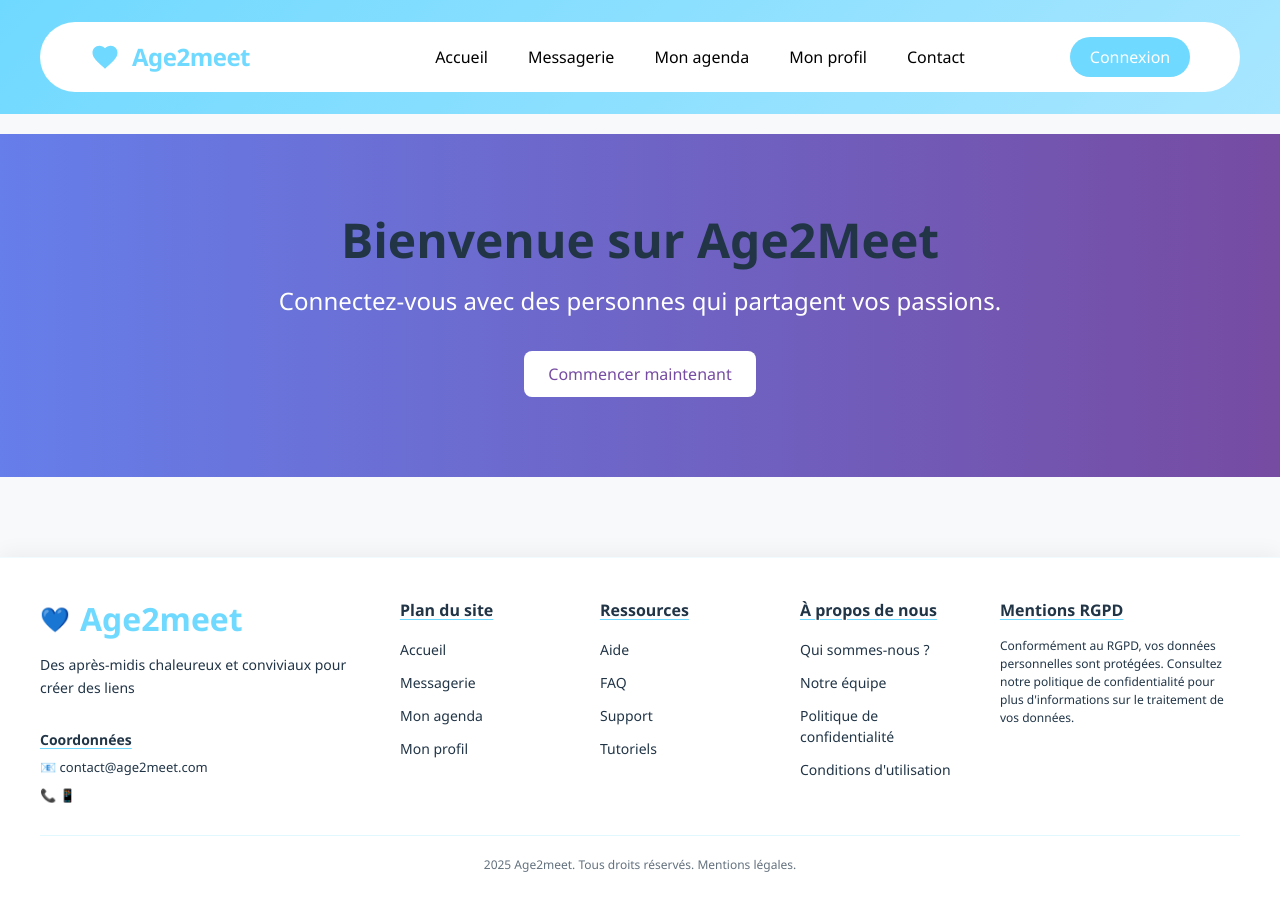
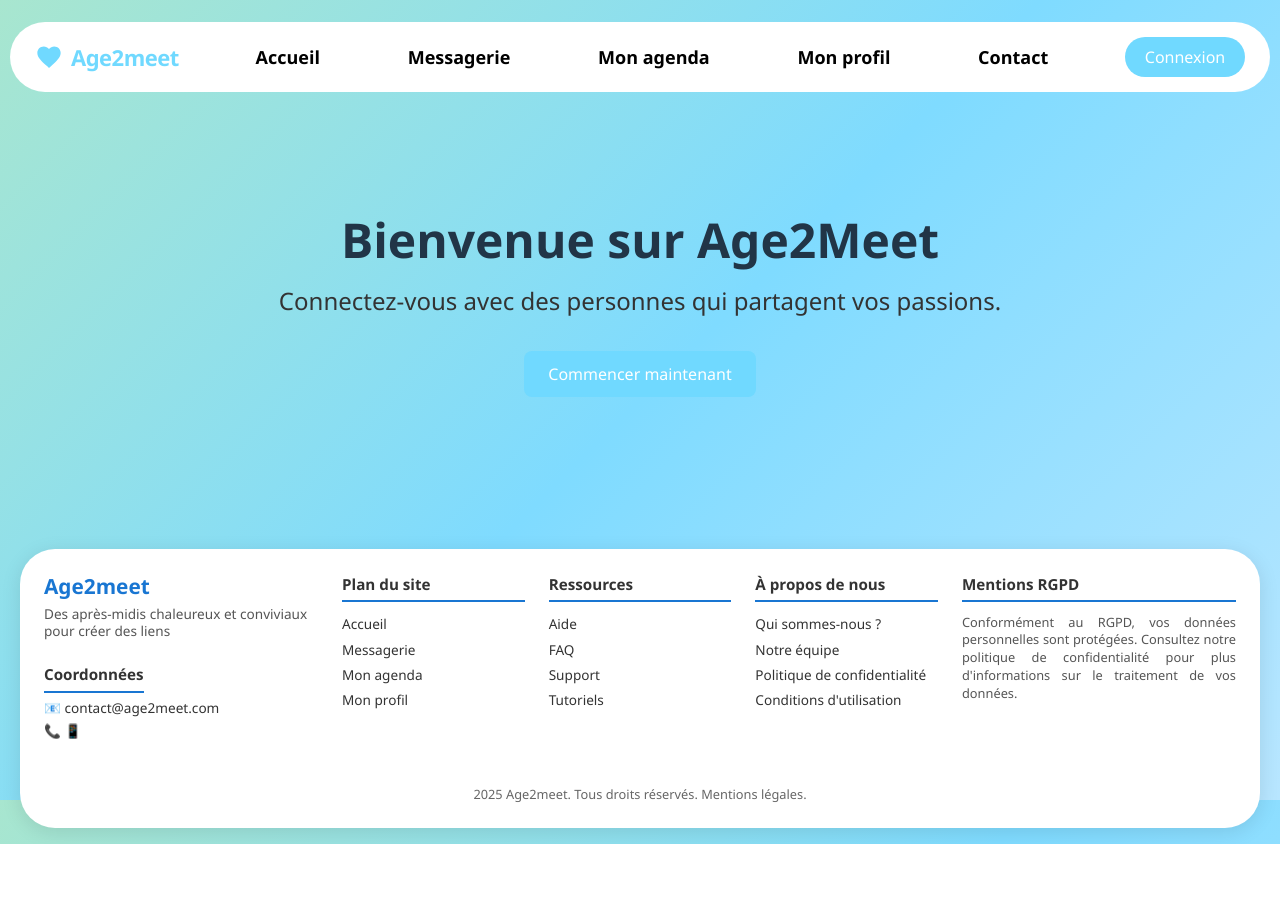
Before and after one commit to LogeshD2/Age2MeetFront, a React (Vite) app: page / in a window 1280 px wide. Shown: the top 910 px of the page. After the commit the page ends 844 px from the top, so only its background shows below. Built offline with nearby package versions, Linux system fonts and the light colour scheme.

Commit message:
Maj fond bleu turquoise + ajustement footer et Navbar

```diff
--- a/src/components/Footer.css
+++ b/src/components/Footer.css
@@ -1,202 +1,177 @@
-/* Footer Styles - Based on Figma Design */
+/* Footer styles */
 .footer {
-  background: #FFFFFF;
-  margin-top: 40px;
-  padding: 40px 0;
-  width: 100%;
-  border-top: 1px solid rgba(112, 217, 255, 0.1);
-  box-shadow: 0 -4px 20px rgba(0, 0, 0, 0.05);
+  background: transparent;
+  color: #333;
+  padding: 2rem 10px 1rem 10px;
+  margin-top: auto;
+  font-family: 'Segoe UI', Tahoma, Geneva, Verdana, sans-serif;
+  display: flex;
+  align-items: center;
+  justify-content: center;
 }
 
 .footer-container {
-  max-width: 1360px;
+  background: #FFFFFF;
+  width: calc(100% - 20px);
+  max-width: 1500px;
   margin: 0 auto;
-  padding: 0 40px;
+  padding: 1.5rem;
+  border-radius: 35px;
+  box-shadow: 0 4px 20px rgba(0, 0, 0, 0.1);
 }
 
 .footer-content {
   display: grid;
-  grid-template-columns: 2fr 1fr 1fr 1fr 1.5fr;
-  gap: 40px;
+  grid-template-columns: 1.5fr 1fr 1fr 1fr 1.5fr;
+  gap: 1.5rem;
+  margin-bottom: 1.5rem;
   align-items: start;
+  width: 100%;
 }
 
-/* Logo Section */
-.footer-section:first-child {
+.footer-section {
   display: flex;
   flex-direction: column;
-  gap: 15px;
 }
 
-.footer-section:first-child h3 {
-  color: #70D9FF;
-  font-size: 2rem;
+.footer-section h3 {
+  color: #1976D2;
+  font-size: 1.3rem;
   font-weight: 700;
-  margin: 0;
-  display: flex;
-  align-items: center;
-  gap: 10px;
+  margin-bottom: 0.3rem;
 }
 
-.footer-section:first-child h3::before {
-  content: "💙";
-  font-size: 1.5rem;
+.footer-section h4 {
+  color: #333;
+  font-size: 0.95rem;
+  font-weight: 600;
+  margin-bottom: 0.7rem;
+  border-bottom: 2px solid #1976D2;
+  padding-bottom: 0.3rem;
+  display: inline-block;
 }
 
-.footer-section:first-child p {
-  color: #213547;
-  font-size: 14px;
-  line-height: 1.6;
-  margin: 0;
-  font-weight: 400;
-}
-
-/* Contact Info */
-.footer-contact {
-  display: flex;
-  flex-direction: column;
-  gap: 8px;
-  margin-top: 15px;
-}
-
-.footer-contact span {
-  color: #213547;
-  font-size: 14px;
-  font-weight: 700;
-  text-decoration: underline;
-  text-decoration-color: #70D9FF;
-  text-underline-offset: 3px;
-}
-
-.footer-contact .contact-item {
-  display: flex;
-  align-items: center;
-  gap: 8px;
-  color: #213547;
-  font-size: 13px;
-  font-weight: 400;
-}
-
-/* Other Sections */
-.footer-section h4 {
-  color: #213547;
-  font-size: 16px;
-  font-weight: 700;
-  margin: 0 0 15px 0;
-  text-decoration: underline;
-  text-decoration-color: #70D9FF;
-  text-underline-offset: 3px;
+.footer-section p {
+  line-height: 1.3;
+  margin-bottom: 0.7rem;
+  color: #555;
+  font-size: 0.85rem;
 }
 
 .footer-section ul {
   list-style: none;
   padding: 0;
   margin: 0;
-  display: flex;
-  flex-direction: column;
-  gap: 8px;
+}
+
+.footer-section ul li {
+  margin-bottom: 0.2rem;
 }
 
 .footer-section ul li a {
-  color: #213547;
+  color: #333;
   text-decoration: none;
-  font-size: 14px;
-  font-weight: 400;
-  transition: all 0.3s ease;
+  transition: color 0.3s ease;
   display: block;
-  padding: 2px 0;
+  padding: 0.05rem 0;
+  font-size: 0.85rem;
 }
 
 .footer-section ul li a:hover {
-  color: #70D9FF;
-  transform: translateX(3px);
+  color: #1976D2;
 }
 
-/* RGPD Section */
-.footer-section:last-child p {
-  color: #213547;
-  font-size: 12px;
-  line-height: 1.5;
-  margin: 0;
-  font-weight: 400;
+.footer-contact {
+  margin-top: 0.7rem;
 }
 
-/* Copyright */
-.footer-bottom {
-  border-top: 1px solid rgba(112, 217, 255, 0.2);
-  margin-top: 30px;
-  padding-top: 20px;
-  text-align: center;
+.footer-contact span {
+  display: block;
+  font-weight: 600;
+  color: #333;
+  margin-bottom: 0.3rem;
+  font-size: 0.95rem;
+  border-bottom: 2px solid #1976D2;
+  padding-bottom: 0.3rem;
+  display: inline-block;
 }
 
-.footer-bottom p {
-  color: #213547;
-  font-size: 12px;
-  margin: 0;
-  font-weight: 400;
-  opacity: 0.7;
+.contact-item {
+  display: flex;
+  align-items: center;
+  margin-bottom: 0.2rem;
+  color: #333;
+  font-size: 0.85rem;
 }
 
-/* Responsive Design */
+.footer-bottom {
+  text-align: center;
+  padding-top: 1rem;
+  color: #666;
+  font-size: 0.8rem;
+}
+
+/* Responsive design */
 @media (max-width: 1024px) {
   .footer-content {
     grid-template-columns: 2fr 1fr 1fr 1fr;
-    gap: 30px;
-  }
-
-  .footer-section:last-child {
-    grid-column: 1 / -1;
-    text-align: center;
-    margin-top: 20px;
+    gap: 1.5rem;
   }
 }
 
 @media (max-width: 768px) {
   .footer {
-    padding: 30px 0;
-    margin: 20px 10px 0;
-    border-radius: 20px 20px 0 0;
+    padding: 1.5rem 1rem 1rem 1rem;
   }
 
   .footer-container {
-    padding: 0 20px;
+    padding: 1.5rem;
+    border-radius: 25px;
   }
 
   .footer-content {
     grid-template-columns: 1fr 1fr;
-    gap: 25px;
+    gap: 1.5rem;
   }
 
-  .footer-section:first-child {
-    grid-column: 1 / -1;
-    text-align: center;
+  .footer-section h3 {
+    font-size: 1.3rem;
   }
 
-  .footer-section:last-child {
-    grid-column: 1 / -1;
-    text-align: center;
-    margin-top: 20px;
+  .footer-section h4 {
+    font-size: 0.95rem;
   }
 }
 
 @media (max-width: 480px) {
   .footer {
-    margin: 10px;
-    border-radius: 15px 15px 0 0;
+    padding: 1rem 0.5rem;
   }
 
   .footer-container {
-    padding: 0 15px;
+    padding: 1.5rem;
+    border-radius: 20px;
   }
 
   .footer-content {
     grid-template-columns: 1fr;
-    gap: 20px;
-    text-align: center;
+    gap: 1.5rem;
   }
 
-  .footer-section:first-child h3 {
-    font-size: 1.5rem;
-    justify-content: center;
+  .footer-section h3 {
+    font-size: 1.2rem;
   }
 }
+
+/* Hover effects for contact items */
+.contact-item:hover {
+  color: #1976D2;
+  cursor: default;
+}
+
+/* Special styling for RGPD section */
+.footer-section:last-of-type p {
+  font-size: 0.8rem;
+  line-height: 1.4;
+  text-align: justify;
+}
--- a/src/components/Home/HeroSection/HeroSection.css
+++ b/src/components/Home/HeroSection/HeroSection.css
@@ -1,7 +1,7 @@
 .hero-section {
   padding: 80px 20px;
-  background: linear-gradient(to right, #667eea, #764ba2);
-  color: white;
+  background: transparent;
+  color: #333;
   text-align: center;
 }
 
@@ -16,8 +16,8 @@
 }
 
 .hero-button {
-  background-color: white;
-  color: #764ba2;
+  background-color: #70D9FF;
+  color: white;
   border: none;
   padding: 12px 24px;
   font-size: 1rem;
@@ -27,5 +27,7 @@
 }
 
 .hero-button:hover {
-  background-color: #f0f0f0;
+  background-color: #5bc4e7;
+  transform: translateY(-1px);
+  box-shadow: 0 4px 12px rgba(112, 217, 255, 0.3);
 }
--- a/src/components/Navbar.css
+++ b/src/components/Navbar.css
@@ -1,7 +1,7 @@
 /* === NAVBAR Figma Contact Desktop Exact === */
 
 .navbar {
-  background: linear-gradient(135deg, #70D9FF 0%, #A8E6FF 100%);
+  background: transparent;
   width: 100%;
   height: 114px;
   border-radius: 0;
@@ -16,24 +16,26 @@
 
 .navbar-central-container {
   background: #FFFFFF;
-  width: 1200px;
+  width: calc(100% - 20px);
+  max-width: 1500px;
   height: 70px;
   border-radius: 35px;
   display: flex;
   align-items: center;
   justify-content: space-between;
-  padding: 0 50px;
+  padding: 0 25px;
 }
 
 .navbar-logo {
   display: flex;
   align-items: center;
-  gap: 12px;
+  gap: 8px;
+  flex-shrink: 0;
 }
 
 .logo-icon {
-  width: 30px;
-  height: 30px;
+  width: 28px;
+  height: 28px;
   display: flex;
   align-items: center;
   justify-content: center;
@@ -41,7 +43,7 @@
 
 .logo-text {
   font-family: 'Segoe UI', Tahoma, Geneva, Verdana, sans-serif;
-  font-size: 24px;
+  font-size: 22px;
   font-weight: 700;
   color: #70D9FF;
   text-decoration: none;
@@ -51,23 +53,25 @@
 .navbar-nav {
   display: flex;
   align-items: center;
-  gap: 40px;
+  gap: 15px;
   flex: 1;
-  justify-content: center;
-  margin-left: 80px;
+  justify-content: space-evenly;
+  margin: 0 20px;
 }
 
 .nav-link {
   font-family: 'Segoe UI', Tahoma, Geneva, Verdana, sans-serif;
-  font-size: 16px;
-  font-weight: 500;
+  font-size: 18px;
+  font-weight: 600;
   color: #000000;
   text-decoration: none;
-  padding: 0;
+  padding: 8px 16px;
   background: none;
   border: none;
   display: flex;
   align-items: center;
+  border-radius: 8px;
+  transition: background-color 0.2s ease;
 }
 
 .btn-connexion {
--- a/src/index.css
+++ b/src/index.css
@@ -20,7 +20,7 @@ body {
   margin: 0;
   min-width: 320px;
   min-height: 100vh;
-  background: linear-gradient(135deg, #B2F0ED 0%, #6AFDB8 100%);
+  background: linear-gradient(135deg, #A8E6CF 0%, #7FDBFF 50%, #B8E6FF 100%);
   background-attachment: fixed;
 }
 
--- a/src/layout/MainLayout.css
+++ b/src/layout/MainLayout.css
@@ -3,7 +3,7 @@
   min-height: 100vh;
   display: flex;
   flex-direction: column;
-  background: #f8f9fa;
+  background: transparent;
 }
 
 .main-content {
```
